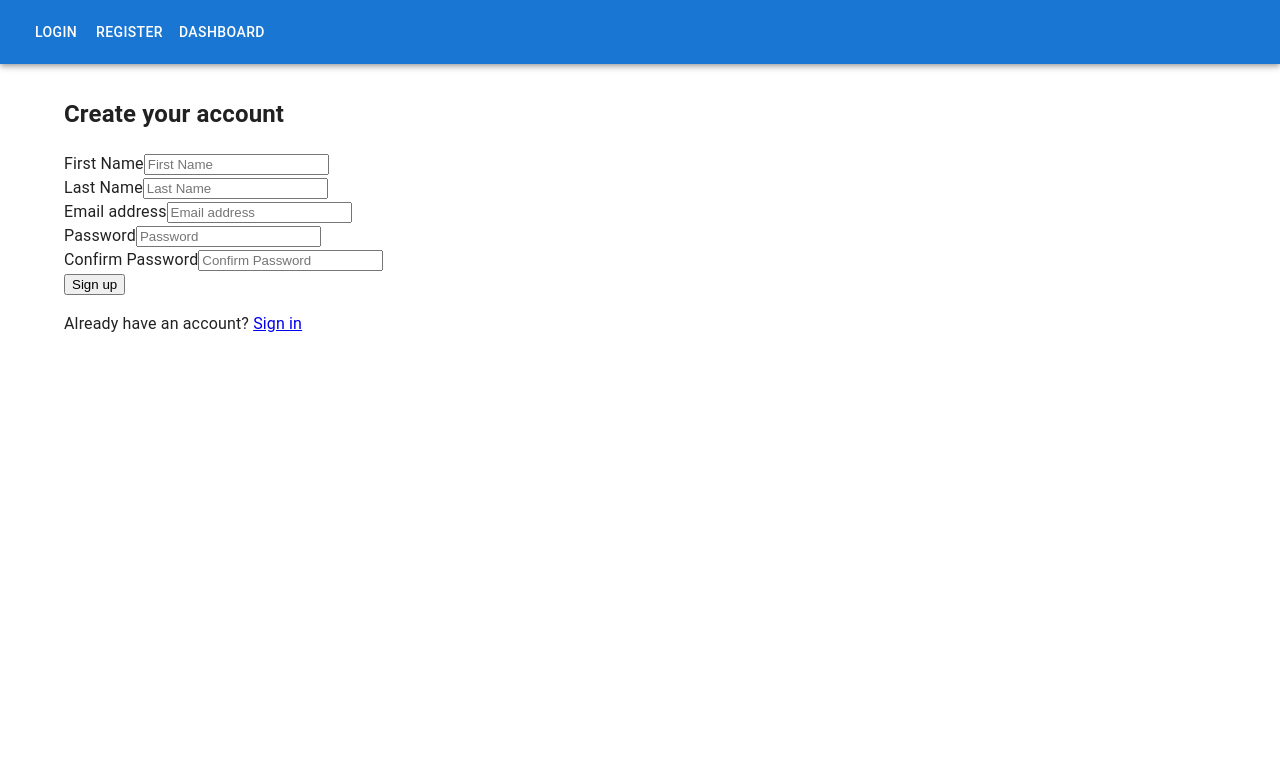
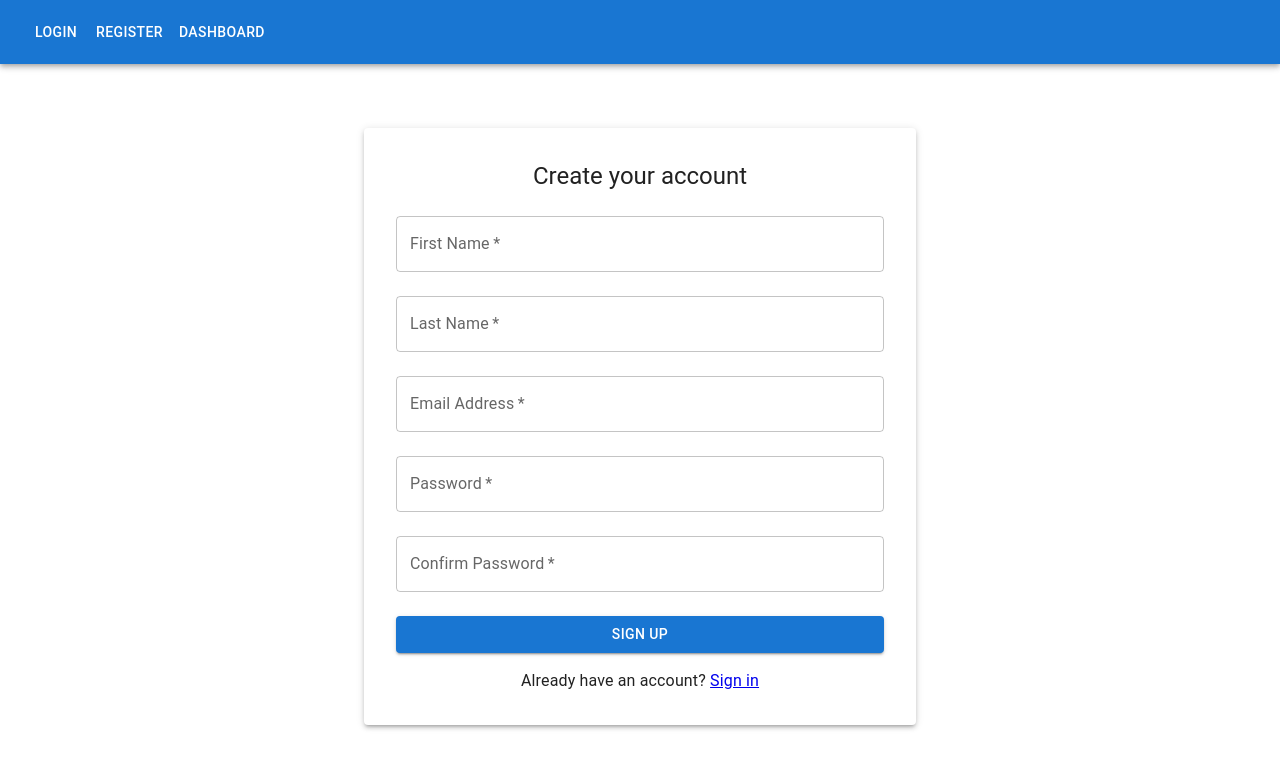
Before and after one commit to niklas-joh/french-learning-platform, a React (Vite) app in the folder client/: page /register in a window 1280 px wide. Shown: the top 768 px of the page. Built offline with nearby package versions, Linux system fonts and the light colour scheme; no server answers.

Commit message:
refactor auth pages and add theme provider (#25)

```diff
--- a/client/src/App.tsx
+++ b/client/src/App.tsx
@@ -1,6 +1,6 @@
 import React, { useEffect, useState } from 'react';
 import { BrowserRouter as Router, Routes, Route, Link, useNavigate, useLocation } from 'react-router-dom';
-import { AppBar, Toolbar, Button, Container, CssBaseline, Typography } from '@mui/material'; // Added Typography
+import { AppBar, Toolbar, Button, Container, Typography } from '@mui/material';
 import { getCurrentUser, isAuthenticated, logout as authLogout } from './services/authService';
 import LoginPage from './pages/LoginPage';
 import RegisterPage from './pages/RegisterPage';
@@ -56,7 +56,6 @@ const AppContent: React.FC = () => {
 
   return (
     <>
-      <CssBaseline />
       <AppBar position="static">
         <Toolbar>
           {isUserAuthenticated ? (
--- a/client/src/pages/LoginPage.tsx
+++ b/client/src/pages/LoginPage.tsx
@@ -1,6 +1,15 @@
 import React, { useState } from 'react';
 import { Link, useNavigate } from 'react-router-dom';
-import { login } from '../services/authService'; // Import the login service
+import {
+  TextField,
+  Button,
+  Container,
+  Paper,
+  Box,
+  Typography,
+  Alert,
+} from '@mui/material';
+import { login } from '../services/authService';
 
 const LoginPage: React.FC = () => {
   const [email, setEmail] = useState('');
@@ -12,21 +21,13 @@ const LoginPage: React.FC = () => {
     event.preventDefault();
     setError(null);
     try {
-      // The authService expects 'password_hash', but for login, we send 'password'.
-      // This might need adjustment based on the actual backend API contract.
-      // For now, assuming the service or backend can handle 'password' or we adjust the service.
-      // Let's assume the service's LoginPayload should be { email: string, password_hash: string }
-      // but we are sending { email: string, password: string } to the backend endpoint.
-      const normalizedEmail = email.trim().toLowerCase(); // Trim whitespace and convert to lowercase
+      const normalizedEmail = email.trim().toLowerCase();
       const response = await login({ email: normalizedEmail, password });
       console.log('Login successful:', response);
-      // Token is stored by authService, navigate to dashboard
       navigate('/dashboard', { replace: true });
       window.location.reload();
     } catch (apiError: any) {
-      // Log the actual error object to see its structure if it's not what's expected
       console.error('Login failed raw error:', apiError);
-      // Ensure apiError has a message property, otherwise provide a default
       const errorMessage = apiError && apiError.message
         ? apiError.message
         : 'Login failed. Please check your credentials or contact support.';
@@ -35,90 +36,45 @@ const LoginPage: React.FC = () => {
   };
 
   return (
-    <div className="min-h-screen flex items-center justify-center bg-gray-100 py-12 px-4 sm:px-6 lg:px-8">
-      <div className="max-w-md w-full space-y-8 bg-white p-10 rounded-xl shadow-lg">
-        <div>
-          <h2 className="mt-6 text-center text-3xl font-extrabold text-gray-900">
+    <Container maxWidth="sm" sx={{ mt: 8 }}>
+      <Paper elevation={3} sx={{ p: 4 }}>
+        <Typography variant="h5" component="h1" align="center" gutterBottom>
           Sign in to your account
-          </h2>
-        </div>
-        <form className="mt-8 space-y-6" onSubmit={handleSubmit}>
-          {error && <p className="text-red-500 text-sm text-center">{error}</p>}
-          <input type="hidden" name="remember" defaultValue="true" />
-          <div className="rounded-md shadow-sm -space-y-px">
-            <div>
-              <label htmlFor="email-address" className="sr-only">
-                Email address
-              </label>
-              <input
-                id="email-address"
-                name="email"
+        </Typography>
+        {error && (
+          <Alert severity="error" sx={{ mb: 2 }}>
+            {error}
+          </Alert>
+        )}
+        <Box component="form" onSubmit={handleSubmit}>
+          <TextField
+            label="Email Address"
             type="email"
-                autoComplete="email"
+            fullWidth
+            margin="normal"
             required
-                className="appearance-none rounded-none relative block w-full px-3 py-2 border border-gray-300 placeholder-gray-500 text-gray-900 rounded-t-md focus:outline-none focus:ring-indigo-500 focus:border-indigo-500 focus:z-10 sm:text-sm"
-                placeholder="Email address"
             value={email}
             onChange={(e) => setEmail(e.target.value)}
           />
-            </div>
-            <div>
-              <label htmlFor="password" className="sr-only">
-                Password
-              </label>
-              <input
-                id="password"
-                name="password"
+          <TextField
+            label="Password"
             type="password"
-                autoComplete="current-password"
+            fullWidth
+            margin="normal"
             required
-                className="appearance-none rounded-none relative block w-full px-3 py-2 border border-gray-300 placeholder-gray-500 text-gray-900 rounded-b-md focus:outline-none focus:ring-indigo-500 focus:border-indigo-500 focus:z-10 sm:text-sm"
-                placeholder="Password"
             value={password}
             onChange={(e) => setPassword(e.target.value)}
           />
-            </div>
-          </div>
-
-          {/* <div className="flex items-center justify-between">
-            <div className="flex items-center">
-              <input
-                id="remember-me"
-                name="remember-me"
-                type="checkbox"
-                className="h-4 w-4 text-indigo-600 focus:ring-indigo-500 border-gray-300 rounded"
-              />
-              <label htmlFor="remember-me" className="ml-2 block text-sm text-gray-900">
-                Remember me
-              </label>
-            </div>
-
-            <div className="text-sm">
-              <a href="#" className="font-medium text-indigo-600 hover:text-indigo-500">
-                Forgot your password?
-              </a>
-            </div>
-          </div> */}
-
-          <div>
-            <button
-              type="submit"
-              className="group relative w-full flex justify-center py-2 px-4 border border-transparent text-sm font-medium rounded-md text-white bg-indigo-600 hover:bg-indigo-700 focus:outline-none focus:ring-2 focus:ring-offset-2 focus:ring-indigo-500"
-            >
+          <Button type="submit" variant="contained" fullWidth sx={{ mt: 2 }}>
             Sign in
-            </button>
-          </div>
-        </form>
-        <div className="text-sm text-center">
-          <p>
+          </Button>
+        </Box>
+        <Typography align="center" sx={{ mt: 2 }}>
           Don't have an account?{' '}
-            <Link to="/register" className="font-medium text-indigo-600 hover:text-indigo-500">
-              Sign up
-            </Link>
-          </p>
-        </div>
-      </div>
-    </div>
+          <Link to="/register">Sign up</Link>
+        </Typography>
+      </Paper>
+    </Container>
   );
 };
 
--- a/client/src/pages/RegisterPage.tsx
+++ b/client/src/pages/RegisterPage.tsx
@@ -1,6 +1,15 @@
 import React, { useState } from 'react';
 import { Link, useNavigate } from 'react-router-dom';
-import { register } from '../services/authService'; // Import the register service
+import {
+  TextField,
+  Button,
+  Container,
+  Paper,
+  Box,
+  Typography,
+  Alert,
+} from '@mui/material';
+import { register } from '../services/authService';
 
 const RegisterPage: React.FC = () => {
   const [firstName, setFirstName] = useState('');
@@ -28,7 +37,6 @@ const RegisterPage: React.FC = () => {
         lastName,
       });
       console.log('Registration successful:', response);
-      // Token is stored by authService, navigate to dashboard
       navigate('/dashboard');
     } catch (apiError: any) {
       console.error('Registration failed:', apiError);
@@ -37,107 +45,70 @@ const RegisterPage: React.FC = () => {
   };
 
   return (
-    <div className="min-h-screen flex items-center justify-center bg-gray-100 py-12 px-4 sm:px-6 lg:px-8">
-      <div className="max-w-md w-full space-y-8 bg-white p-10 rounded-xl shadow-lg">
-        <div>
-          <h2 className="mt-6 text-center text-3xl font-extrabold text-gray-900">
+    <Container maxWidth="sm" sx={{ mt: 8 }}>
+      <Paper elevation={3} sx={{ p: 4 }}>
+        <Typography variant="h5" component="h1" align="center" gutterBottom>
           Create your account
-          </h2>
-        </div>
-        <form className="mt-8 space-y-6" onSubmit={handleSubmit}>
-          {error && <p className="text-red-500 text-sm text-center">{error}</p>}
-          <div className="rounded-md shadow-sm -space-y-px">
-            <div>
-              <label htmlFor="firstName" className="sr-only">First Name</label>
-              <input
-                id="firstName"
-                name="firstName"
-                type="text"
-                autoComplete="given-name"
+        </Typography>
+        {error && (
+          <Alert severity="error" sx={{ mb: 2 }}>
+            {error}
+          </Alert>
+        )}
+        <Box component="form" onSubmit={handleSubmit}>
+          <TextField
+            label="First Name"
+            fullWidth
+            margin="normal"
             required
-                className="appearance-none rounded-none relative block w-full px-3 py-2 border border-gray-300 placeholder-gray-500 text-gray-900 rounded-t-md focus:outline-none focus:ring-indigo-500 focus:border-indigo-500 focus:z-10 sm:text-sm"
-                placeholder="First Name"
             value={firstName}
             onChange={(e) => setFirstName(e.target.value)}
           />
-            </div>
-            <div>
-              <label htmlFor="lastName" className="sr-only">Last Name</label>
-              <input
-                id="lastName"
-                name="lastName"
-                type="text"
-                autoComplete="family-name"
+          <TextField
+            label="Last Name"
+            fullWidth
+            margin="normal"
             required
-                className="appearance-none rounded-none relative block w-full px-3 py-2 border border-gray-300 placeholder-gray-500 text-gray-900 focus:outline-none focus:ring-indigo-500 focus:border-indigo-500 focus:z-10 sm:text-sm"
-                placeholder="Last Name"
             value={lastName}
             onChange={(e) => setLastName(e.target.value)}
           />
-            </div>
-            <div>
-              <label htmlFor="email-address" className="sr-only">Email address</label>
-              <input
-                id="email-address"
-                name="email"
+          <TextField
+            label="Email Address"
             type="email"
-                autoComplete="email"
+            fullWidth
+            margin="normal"
             required
-                className="appearance-none rounded-none relative block w-full px-3 py-2 border border-gray-300 placeholder-gray-500 text-gray-900 focus:outline-none focus:ring-indigo-500 focus:border-indigo-500 focus:z-10 sm:text-sm"
-                placeholder="Email address"
             value={email}
             onChange={(e) => setEmail(e.target.value)}
           />
-            </div>
-            <div>
-              <label htmlFor="password" className="sr-only">Password</label>
-              <input
-                id="password"
-                name="password"
+          <TextField
+            label="Password"
             type="password"
-                autoComplete="new-password"
+            fullWidth
+            margin="normal"
             required
-                className="appearance-none rounded-none relative block w-full px-3 py-2 border border-gray-300 placeholder-gray-500 text-gray-900 focus:outline-none focus:ring-indigo-500 focus:border-indigo-500 focus:z-10 sm:text-sm"
-                placeholder="Password"
             value={password}
             onChange={(e) => setPassword(e.target.value)}
           />
-            </div>
-            <div>
-              <label htmlFor="confirm-password" className="sr-only">Confirm Password</label>
-              <input
-                id="confirm-password"
-                name="confirm-password"
+          <TextField
+            label="Confirm Password"
             type="password"
-                autoComplete="new-password"
+            fullWidth
+            margin="normal"
             required
-                className="appearance-none rounded-none relative block w-full px-3 py-2 border border-gray-300 placeholder-gray-500 text-gray-900 rounded-b-md focus:outline-none focus:ring-indigo-500 focus:border-indigo-500 focus:z-10 sm:text-sm"
-                placeholder="Confirm Password"
             value={confirmPassword}
             onChange={(e) => setConfirmPassword(e.target.value)}
           />
-            </div>
-          </div>
-
-          <div>
-            <button
-              type="submit"
-              className="group relative w-full flex justify-center py-2 px-4 border border-transparent text-sm font-medium rounded-md text-white bg-indigo-600 hover:bg-indigo-700 focus:outline-none focus:ring-2 focus:ring-offset-2 focus:ring-indigo-500"
-            >
+          <Button type="submit" variant="contained" fullWidth sx={{ mt: 2 }}>
             Sign up
-            </button>
-          </div>
-        </form>
-        <div className="text-sm text-center">
-          <p>
+          </Button>
+        </Box>
+        <Typography align="center" sx={{ mt: 2 }}>
           Already have an account?{' '}
-            <Link to="/login" className="font-medium text-indigo-600 hover:text-indigo-500">
-              Sign in
-            </Link>
-          </p>
-        </div>
-      </div>
-    </div>
+          <Link to="/login">Sign in</Link>
+        </Typography>
+      </Paper>
+    </Container>
   );
 };
 
```
Also changed, not shown: client/src/ThemeProvider.tsx (added, +57 -0 lines), client/src/components/UserPreferencesForm.tsx (+10 -3 lines), client/src/index.tsx (+5 -2 lines). Lines whose indentation alone changed are shown as unchanged.
